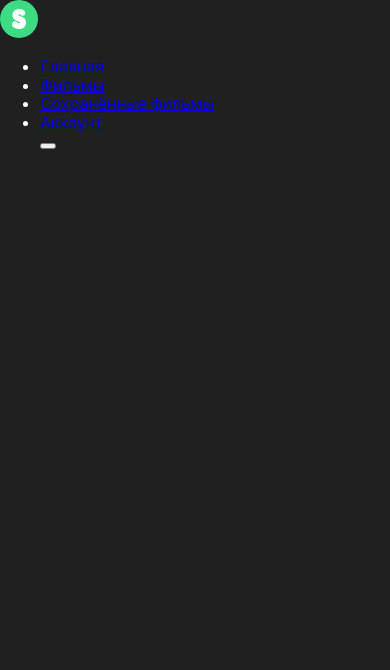
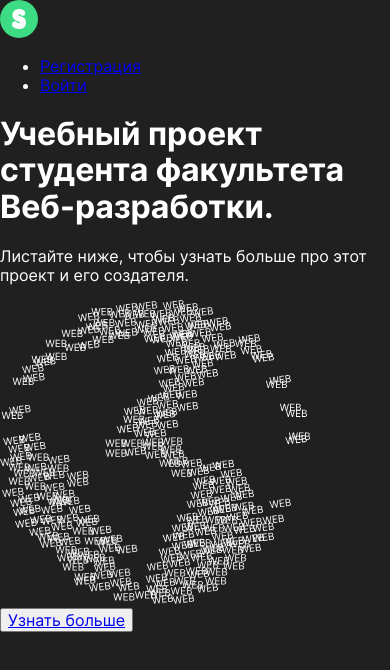
Before and after one commit to 8Gato8/movies-explorer-frontend, a React (Create React App) app: page / in a window 390 px wide. Shown: the top 670 px of the page. Built offline with nearby package versions, Linux system fonts and the light colour scheme.

Commit message:
feat: Сверстать адаптивный promo

```diff
--- a/src/components/App/App.js
+++ b/src/components/App/App.js
@@ -3,19 +3,20 @@ import { Routes, Route } from 'react-router-dom';
 import './App.css';
 
 import Header from '../Header/Header';
+import Main from '../Main/Main';
 import PageNotFound from '../PageNotFound/PageNotFound';
 
 import { IsLoggedInContext } from '../../contexts/isLoggedInContext';
 
 function App() {
 
-  const [isLoggedIn, setIsLoggedIn] = React.useState(true);
+  const [isLoggedIn, setIsLoggedIn] = React.useState(false);
 
   return (
     <div className='app'>
       <IsLoggedInContext.Provider value={isLoggedIn}>
         <Routes>
-          <Route path="/" element={<Header />} />
+          <Route path="/" element={<Main />} />
           <Route path="*" element={<PageNotFound />} />
         </Routes>
       </IsLoggedInContext.Provider >
--- /dev/null
+++ b/src/components/Main/Main.js
@@ -0,0 +1,14 @@
+import React from 'react'
+import Header from '../Header/Header';
+import Promo from '../Promo/Promo';
+
+function Main() {
+	return (
+		<div className="main">
+			<Header />
+			<Promo />
+		</div>
+	)
+}
+
+export default Main;
--- a/src/components/Menu/Menu.js
+++ b/src/components/Menu/Menu.js
@@ -6,7 +6,7 @@ function Menu({
 }) {
 	return (
 		<>
-			<div onClick={toggleSidebar} className="nav__burger-button"></div>
+			<button type="button" onClick={toggleSidebar} className="nav__burger-button"></button>
 
 			<ul className="nav__list nav__list_type_logged-in nav__list_type_hidden">
 
@@ -26,4 +26,4 @@ function Menu({
 	)
 }
 
-export default Menu
+export default Menu;
--- a/src/components/Navigation/Navigation.css
+++ b/src/components/Navigation/Navigation.css
@@ -188,6 +188,7 @@
 .nav__burger-button {
 	display: none;
 	position: absolute;
+	border: none;
 	top: 26px;
 	right: 38px;
 	width: 22px;
--- a/src/components/Navigation/Navigation.js
+++ b/src/components/Navigation/Navigation.js
@@ -5,7 +5,7 @@ import SidebarMenu from "../SidebarMenu/SidebarMenu";
 import Menu from "../Menu/Menu";
 
 function Navigation() {
-	const [sidebar, setSidebar] = React.useState(true);
+	const [sidebar, setSidebar] = React.useState(false);
 	const isLoggedIn = React.useContext(IsLoggedInContext);
 
 	const toggleSidebar = () => setSidebar(!sidebar);
--- /dev/null
+++ b/src/components/Promo/Promo.css
@@ -0,0 +1,120 @@
+.promo-wrapper {
+	background-color: #073042;
+}
+
+.promo {
+	display: grid;
+	grid-template-areas:
+		"heading logo"
+		"hint logo"
+		"link logo";
+	grid-template-columns: minmax(min-content, 640px) min-content;
+	grid-template-rows: repeat(3, min-content);
+	justify-content: space-between;
+	padding: 75px 70px;
+	max-width: 1280px;
+	margin: 0 auto;
+}
+
+.promo__heading {
+	margin: 0 0 36px 0;
+	font-weight: normal;
+	font-size: 50px;
+	line-height: 1.16;
+	grid-area: heading;
+}
+
+.promo__hint {
+	margin: 0 0 146px 0;
+	font-size: 13px;
+	opacity: 0.5;
+	grid-area: hint;
+	max-width: 310px;
+}
+
+.promo__logo {
+	grid-area: logo;
+}
+
+.promo__nav-button {
+	align-self: center;
+	background-color: transparent;
+	padding: 10px 19px;
+	border-radius: 3px;
+	border: 1px solid #fff;
+	grid-area: link;
+	max-width: 130px;
+}
+
+.promo__link {
+	text-decoration: none;
+	color: #fff;
+	font-size: 12px;
+	font-weight: 500;
+	line-height: 1.33;
+}
+
+.promo__nowrap-line {
+	white-space: nowrap;
+}
+
+@media (max-width: 1120px) {
+	.promo {
+		grid-template-areas:
+			"logo"
+			"heading"
+			"hint"
+			"link";
+		grid-template-columns: 1fr;
+		grid-template-rows: repeat(4, min-content);
+		place-content: center;
+		place-items: center;
+		text-align: center;
+		padding: 140px 70px 75px;
+	}
+
+	.promo__logo {
+		margin-bottom: 48px;
+	}
+
+	.promo__heading {
+		margin-bottom: 22px;
+	}
+
+	.promo__hint {
+		margin-bottom: 92px;
+	}
+}
+
+@media (max-width: 768px) {
+	.promo {
+		padding-left: 44px;
+		padding-right: 44px;
+	}
+
+	.promo__heading {
+		font-size: 40px;
+		margin-bottom: 22px;
+	}
+}
+
+@media (max-width: 398px) {
+	.promo {
+		padding: 70px 10px 30px;
+		grid-template-columns: min-content;
+	}
+
+	.promo__heading {
+		font-size: 30px;
+		margin-bottom: 24px;
+	}
+
+	.promo__hint {
+		margin-bottom: 80px;
+	}
+
+	.promo__logo {
+		margin-bottom: 44px;
+		width: 210px;
+	}
+}
--- /dev/null
+++ b/src/components/Promo/Promo.js
@@ -0,0 +1,22 @@
+import React from 'react'
+import logoLandingSrc from '../../images/landing-logo.svg';
+
+function Promo() {
+	return (
+		<div className="promo-wrapper">
+			<section className="promo">
+				<h1 className="promo__heading">
+					Учебный проект студента факультета <span className="promo__nowrap-line">Веб-разработки.</span>
+				</h1>
+
+				<p className="promo__hint">Листайте ниже, чтобы узнать больше про этот проект и&nbsp;его создателя.</p>
+
+				<img src={logoLandingSrc} alt="Лого страницы о проекте" className="promo__logo" />
+				<button type="button" className="promo__nav-button"><a href="#about-project" className="promo__link">Узнать больше</a></button>
+
+			</section>
+		</div>
+	)
+}
+
+export default Promo
--- a/src/components/SidebarMenu/SidebarMenu.js
+++ b/src/components/SidebarMenu/SidebarMenu.js
@@ -24,11 +24,11 @@ function SidebarMenu({
 					<div className="nav__account-icon"></div>
 				</div>
 
-				<button onClick={toggleSidebar} className="nav__close-button"></button>
+				<button type="button" onClick={toggleSidebar} className="nav__close-button"></button>
 			</ul>
 
 		</>
 	)
 }
 
-export default SidebarMenu
+export default SidebarMenu;
--- a/src/index.css
+++ b/src/index.css
@@ -25,3 +25,7 @@ body {
 /* Navigation.css */
 
 @import url(./components/Navigation/Navigation.css);
+
+/* Promo */
+
+@import url(./components/Promo/Promo.css);
```
Also changed, not shown: src/components/Main/Main.css (added), src/images/guard.jpg (deleted), src/images/guard.png (deleted).
